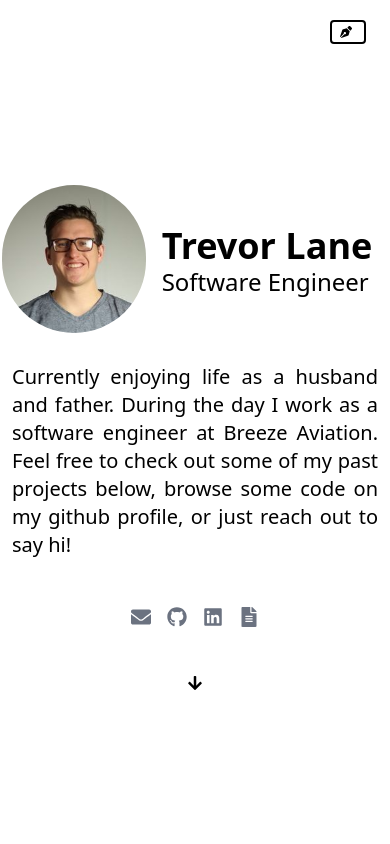
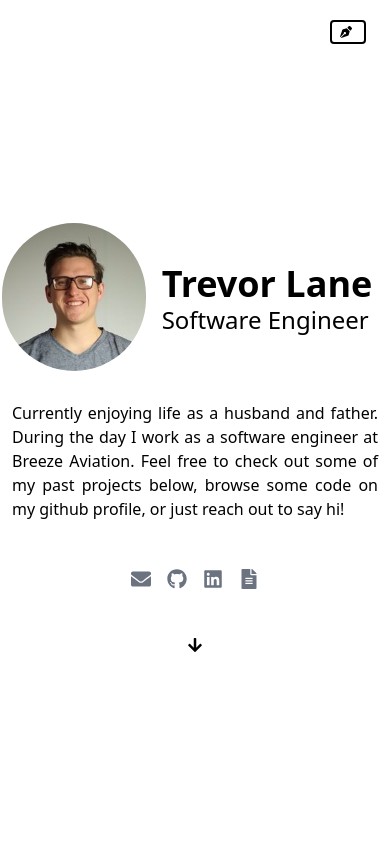
Before and after one commit to trevorhere/project-site-template, a Next.js app: page / in a window 390 px wide. Shown: the top 844 px of the page. Built offline with nearby package versions, Linux system fonts and the light colour scheme.

Commit message:
add padding to text

```diff
--- a/pages/index.js
+++ b/pages/index.js
@@ -42,7 +42,7 @@ export default function Home() {
             <h4 className="text-2xl font-thin">{siteData.title}</h4>
           </div>
         </div>
-        <div className="my-6 text-xl mx-3 text-justify">
+        <div className="my-6  text-md sm:text-xl mx-3 text-justify">
           <p>{siteData.bio}</p>
         </div>
         <div className=" mt-6 z-30 text-xl">
```
